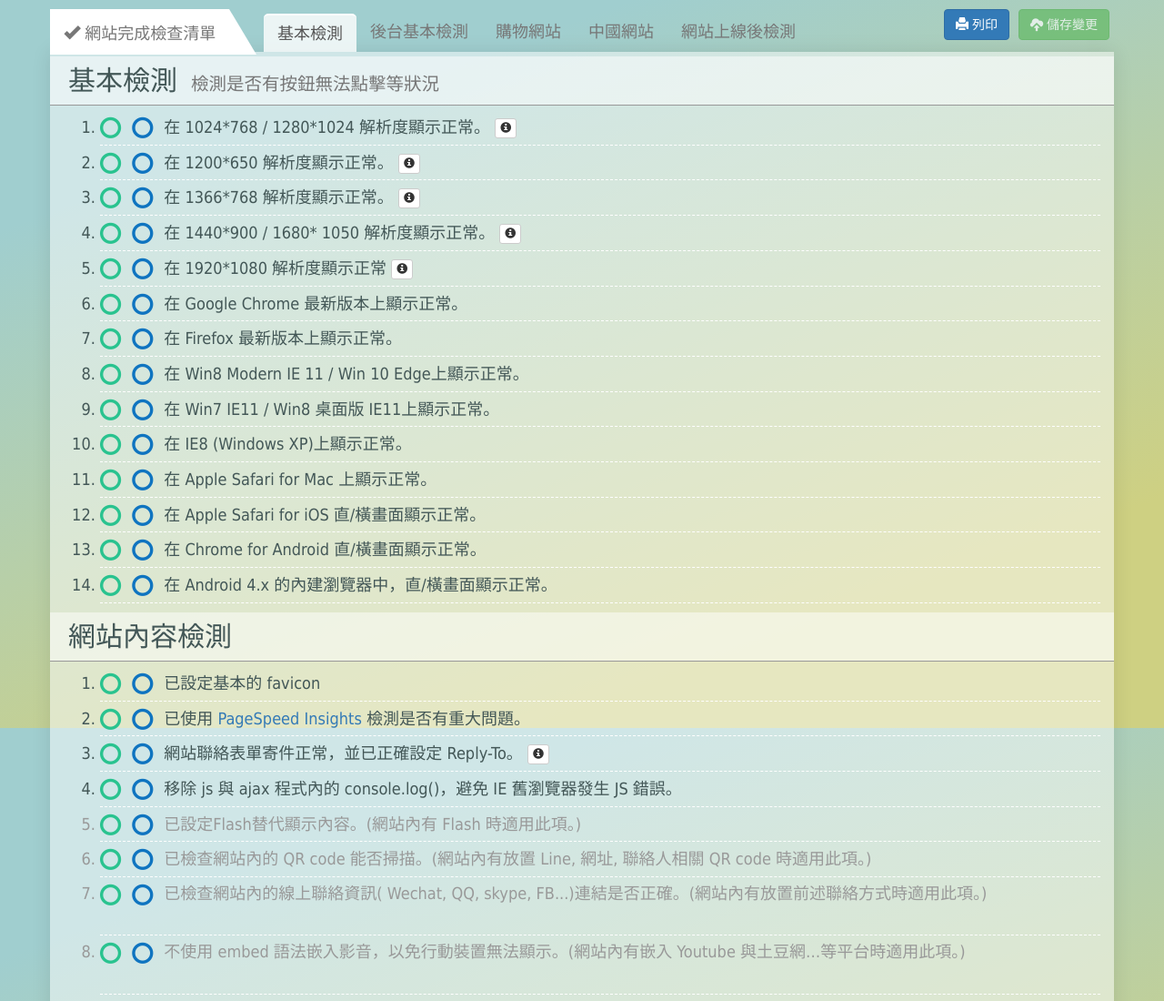
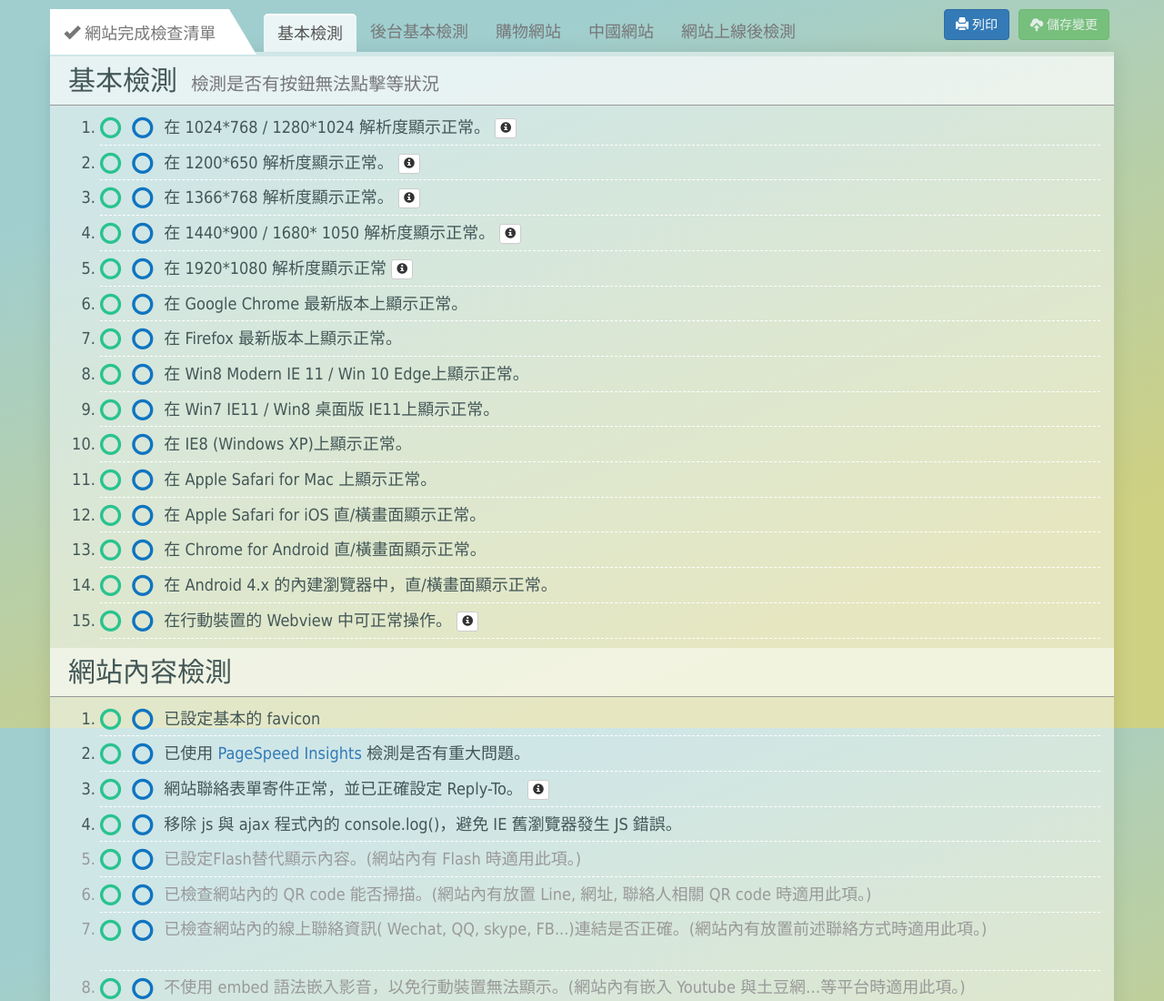
Before and after one commit to jimmysu15/webchecklist, a plain HTML site: page index.html in a window 1280 px wide. Shown: the top 1100 px of the page at 91% size. Drawn offline with nearby package versions, Linux system fonts and the light colour scheme.

Commit message:
ver1.01 增加 webview

```diff
--- a/index.html
+++ b/index.html
@@ -246,6 +246,12 @@
                                       <li><label><input type='checkbox' name='a1' /></label>
                                         <label><input type='checkbox' name='a1a' /></label>
                                       在 Android 4.x 的內建瀏覽器中，直/橫畫面顯示正常。
+                                      <date><input type="text" class='date' name='A1date' value=""></date></li>
+
+                                      <li><label><input type='checkbox' name='a1' /></label>
+                                        <label><input type='checkbox' name='a1a' /></label>
+                                      在行動裝置的 Webview 中可正常操作。
+                                      <button type="button" class="btn btn-default btn-xs" data-toggle="tooltip" data-placement="top" title="如 Facebook App 內的網頁瀏覽器，或是一些掃條碼 APP 內的瀏覽器"><span class="glyphicon glyphicon-info-sign" aria-hidden="true"></span></button>
                                       <date><input type="text" class='date' name='A1date' value=""></date></li>
                                   </ol>
 
```
